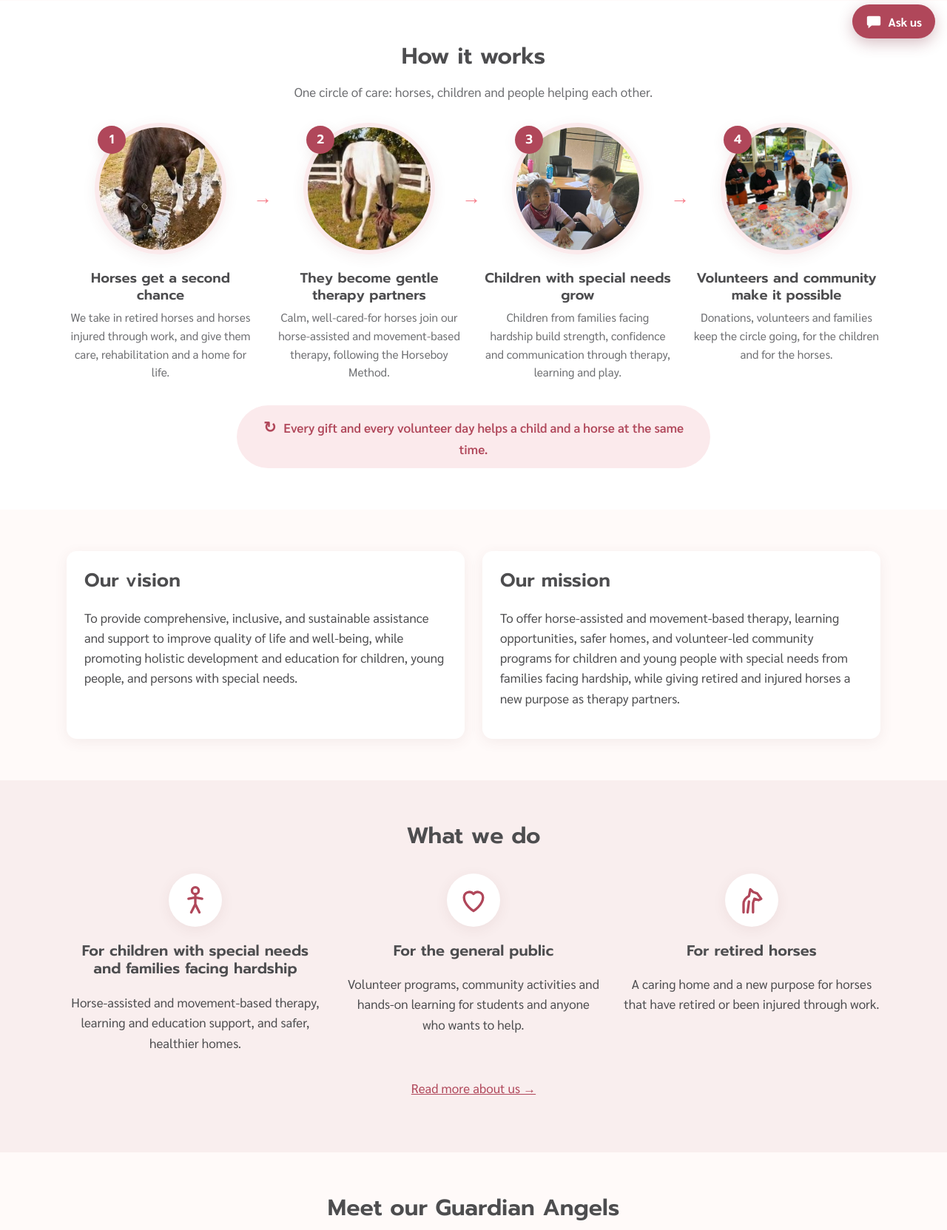
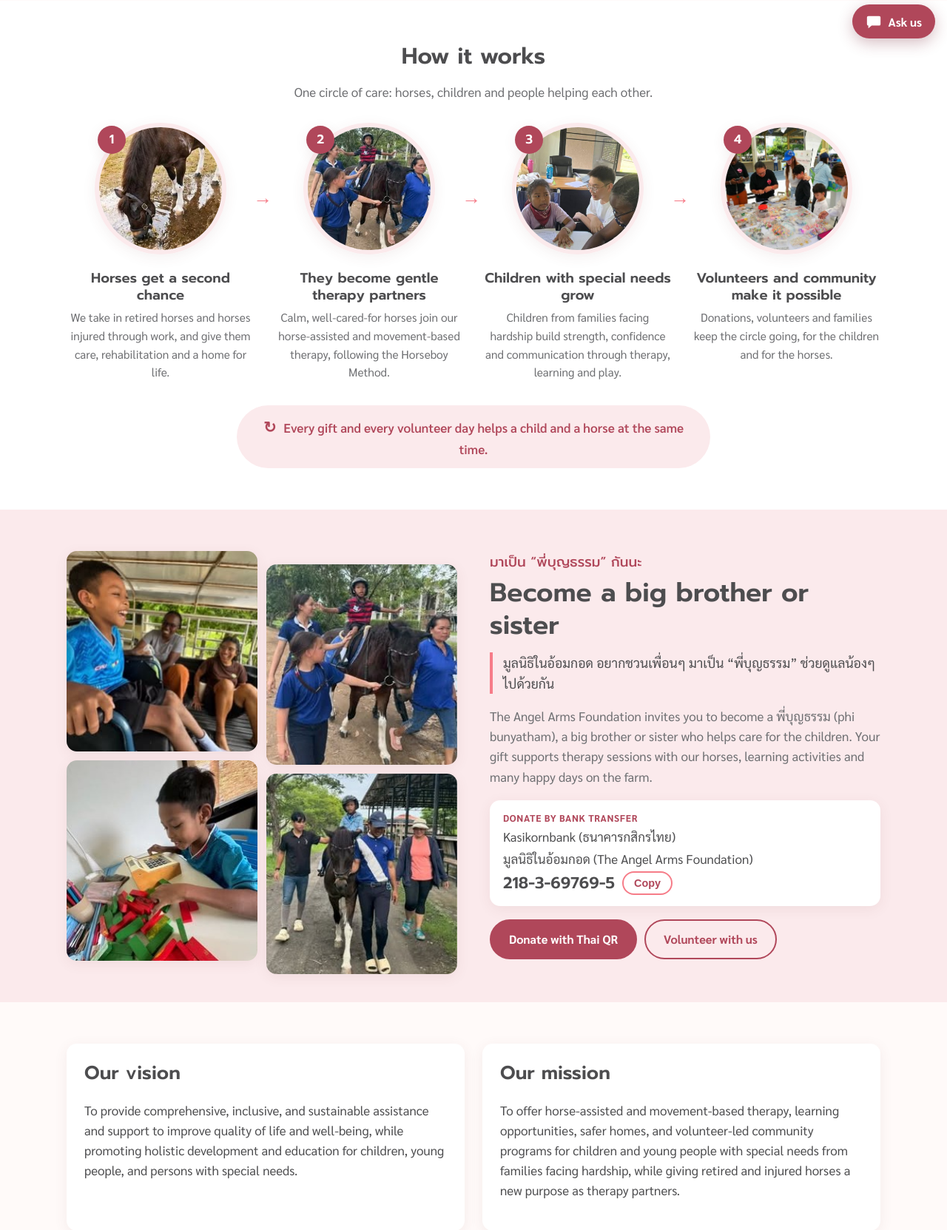
Before and after one commit to apinyacode/FarmDeApp, a Flask app: page / in a window 1280 px wide. Shown: the part 732-2395 px from the top of the page at 74% size. Run offline with Flask 3, Linux system fonts and the light colour scheme.

Commit message:
Home page: 'Become a big brother or sister' (พี่บุญธรรม) section
- The four photos from the foundation's poster, cropped individually, in
  a staggered 2x2 grid beside the poster's Thai message, an English
  version, the Kasikornbank account (with Copy) and Donate/Volunteer
  buttons. Resizable, recolourable and hideable like other sections.
- 'How it works' step 2 now shows a real child riding with helpers.
- Real bank account (218-3-69769-5) added to the Donate page and the
  chat helper's knowledge, along with the campaign.

Co-Authored-By: Claude Opus 5.5 <noreply@anthropic.com>
Claude-Session: https://claude.ai/code/session_01AaPRwojYiVyxCgWuJqAKQj

```diff
--- a/app.py
+++ b/app.py
@@ -51,8 +51,10 @@ def load_json(name):
 
 # Home page text groups that the wording editor can resize, recolour or hide.
 TEXT_GROUPS = {"headline", "headline_sub", "tagline", "story_title", "story_intro",
-               "step_title", "step_text", "story_loop", "cards", "angels_intro"}
-HIDEABLE = (TEXT_GROUPS - {"headline"}) | {"section_story", "section_cards", "section_angels"}
+               "step_title", "step_text", "story_loop", "cards", "angels_intro",
+               "sponsor_title", "sponsor_text"}
+HIDEABLE = (TEXT_GROUPS - {"headline"}) | {"section_story", "section_sponsor", "section_cards",
+                                           "section_angels"}
 HEX_COLOR = re.compile(r"^#[0-9a-fA-F]{6}$")
 
 
--- a/chatbot.py
+++ b/chatbot.py
@@ -111,6 +111,9 @@ def build_knowledge(today=None):
     if bt.get("note"):
         add(f"- {bt['note']}")
     add("- Gifts in kind we welcome: " + "; ".join(d.get("in_kind", [])))
+    sp = site.get("sponsor")
+    if sp:
+        add(f"- Campaign '{sp['title']}' ({sp['title_th']}): {sp['text_th']} {sp['text']}")
 
     add("VOLUNTEERING (page /volunteer, sign-up form at /volunteer#signup):")
     add(programs.get("intro", ""))
--- a/data/site.json
+++ b/data/site.json
@@ -111,9 +111,9 @@
       }
     ],
     "bank_transfer": {
-      "bank": "Kasikornbank",
+      "bank": "Kasikornbank (ธนาคารกสิกรไทย)",
       "account_name": "มูลนิธิในอ้อมกอด (The Angel Arms Foundation)",
-      "account_number": "",
+      "account_number": "218-3-69769-5",
       "promptpay": "",
       "note": "After you donate, please send us your transfer slip and tell us which fund it is for: children or horses. If you don't say, we'll use it where it's needed most."
     },
@@ -222,7 +222,7 @@
         "text": "We take in retired horses and horses injured through work, and give them care, rehabilitation and a home for life."
       },
       {
-        "photo": "horses/horse5.jpg",
+        "photo": "sponsor/riding-helpers.jpg",
         "title": "They become gentle therapy partners",
         "text": "Calm, well-cared-for horses join our horse-assisted and movement-based therapy, following the Horseboy Method."
       },
@@ -249,5 +249,29 @@
   "text_colors": {
     "headline": "#b0475a",
     "headline_sub": "#222222"
+  },
+  "sponsor": {
+    "title": "Become a big brother or sister",
+    "title_th": "มาเป็น “พี่บุญธรรม” กันนะ",
+    "text_th": "มูลนิธิในอ้อมกอด อยากชวนเพื่อนๆ มาเป็น “พี่บุญธรรม” ช่วยดูแลน้องๆ ไปด้วยกัน",
+    "text": "The Angel Arms Foundation invites you to become a พี่บุญธรรม (phi bunyatham), a big brother or sister who helps care for the children. Your gift supports therapy sessions with our horses, learning activities and many happy days on the farm.",
+    "photos": [
+      {
+        "file": "sponsor/laughing.jpg",
+        "alt": "A boy laughing with volunteers on a farm trailer ride"
+      },
+      {
+        "file": "sponsor/riding-helpers.jpg",
+        "alt": "A child riding a pony, supported by volunteers on both sides"
+      },
+      {
+        "file": "sponsor/learning.jpg",
+        "alt": "A boy playing with building blocks and a toy cash register"
+      },
+      {
+        "file": "sponsor/riding-walk.jpg",
+        "alt": "A child in a riding helmet on a pony, led by a volunteer"
+      }
+    ]
   }
 }
--- a/static/css/style.css
+++ b/static/css/style.css
@@ -350,3 +350,26 @@ section[id], article[id] { scroll-margin-top: 84px; }
 .chat-form input { flex: 1; min-width: 0; font: inherit; padding: 9px 12px; border: 1.5px solid #e6d3d5; border-radius: 999px; }
 .chat-form input:focus { outline: 3px solid rgba(246, 124, 136, 0.35); border-color: var(--pink); }
 .chat-note { margin: 0; padding: 0 14px 10px; font-size: 0.75rem; color: var(--muted); }
+
+/* Home page: "Become a big brother or sister" (พี่บุญธรรม) */
+.sponsor { background: var(--pink-soft); }
+.sponsor-grid { display: grid; grid-template-columns: 1fr 1fr; gap: 44px; align-items: center; }
+.sponsor-photos { display: grid; grid-template-columns: 1fr 1fr; gap: 12px; }
+.sponsor-photos img { width: 100%; aspect-ratio: 1 / 1.05; object-fit: cover; border-radius: var(--radius); box-shadow: var(--shadow); display: block; }
+.sponsor-photos img:nth-child(2) { transform: translateY(18px); }   /* gentle stagger, like a photo pinboard */
+.sponsor-photos img:nth-child(4) { transform: translateY(18px); }
+.sponsor-th { font-family: "Prompt", system-ui, sans-serif; color: var(--rose); font-weight: 500; font-size: 1.15rem; margin: 0 0 4px; }
+.sponsor-text h2 { font-size: calc(clamp(1.7rem, 3vw, 2.2rem) * var(--fs-sponsor_title, 1)); color: var(--fc-sponsor_title, var(--ink)); margin: 0 0 14px; }
+.sponsor-quote { font-size: 1.1rem; color: var(--ink); border-left: 4px solid var(--pink); padding-left: 14px; margin: 0 0 12px; }
+.sponsor-text p { color: var(--fc-sponsor_text, var(--muted)); font-size: calc(1em * var(--fs-sponsor_text, 1)); }
+.sponsor-text .sponsor-quote { color: var(--fc-sponsor_text, var(--ink)); font-size: calc(1.1rem * var(--fs-sponsor_text, 1)); }
+.sponsor-text .sponsor-cta { font-size: 1rem; }
+.sponsor-text .sponsor-th { color: var(--fc-sponsor_title, var(--rose)); font-size: calc(1.15rem * var(--fs-sponsor_title, 1)); }
+.sponsor-bank { display: flex; flex-direction: column; gap: 2px; background: var(--white); border-radius: var(--radius); padding: 14px 18px; box-shadow: var(--shadow); margin: 18px 0; }
+.sponsor-bank-label { font-size: 0.8rem; font-weight: 700; text-transform: uppercase; letter-spacing: 0.05em; color: var(--rose); }
+.sponsor-acct { display: flex; align-items: center; gap: 10px; flex-wrap: wrap; font-family: "Prompt", system-ui, sans-serif; font-size: 1.35rem; font-weight: 600; font-variant-numeric: tabular-nums; color: var(--ink); }
+.sponsor-cta { display: flex; flex-wrap: wrap; gap: 10px; margin: 0; }
+@media (max-width: 860px) {
+  .sponsor-grid { grid-template-columns: 1fr; gap: 32px; }
+  .sponsor-photos { max-width: 520px; margin: 0 auto; width: 100%; }
+}
--- a/templates/index.html
+++ b/templates/index.html
@@ -52,6 +52,39 @@
       {% endfor %}
     </ol>
     {% if 'story_loop' not in hidden %}<p class="story-loop"><span aria-hidden="true">&#8635;</span> {{ site.story.loop }}</p>{% endif %}
+  </div>
+</section>
+{% endif %}
+
+{% if site.sponsor and 'section_sponsor' not in hidden %}
+{% set sp = site.sponsor %}
+{% set bt = site.donation.bank_transfer %}
+<section class="section sponsor" id="sponsor">
+  <div class="container sponsor-grid">
+    <div class="sponsor-photos">
+      {% for ph in sp.photos %}
+        <img src="{{ url_for('static', filename='img/' ~ ph.file) }}" alt="{{ ph.alt }}" loading="lazy">
+      {% endfor %}
+    </div>
+    <div class="sponsor-text">
+      <p class="sponsor-th" lang="th">{{ sp.title_th }}</p>
+      <h2>{{ sp.title }}</h2>
+      <p class="sponsor-quote" lang="th">{{ sp.text_th }}</p>
+      <p>{{ sp.text }}</p>
+      {% if bt.account_number %}
+      <div class="sponsor-bank">
+        <span class="sponsor-bank-label">Donate by bank transfer</span>
+        <span>{{ bt.bank }}</span>
+        <span>{{ bt.account_name }}</span>
+        <span class="sponsor-acct">{{ bt.account_number }}
+          <button class="btn btn-small" type="button" data-copy="{{ bt.account_number }}">Copy</button></span>
+      </div>
+      {% endif %}
+      <p class="sponsor-cta">
+        <a class="btn btn-donate" href="{{ url_for('donate') }}#scan">Donate with Thai QR</a>
+        <a class="btn btn-outline" href="{{ url_for('volunteer') }}">Volunteer with us</a>
+      </p>
+    </div>
   </div>
 </section>
 {% endif %}
```
Also changed, not shown: tests/test_app.py (+19 -0 lines), tests/test_chat.py (+5 -0 lines), static/img/sponsor/laughing.jpg (added), static/img/sponsor/learning.jpg (added), static/img/sponsor/riding-helpers.jpg (added), static/img/sponsor/riding-walk.jpg (added).
